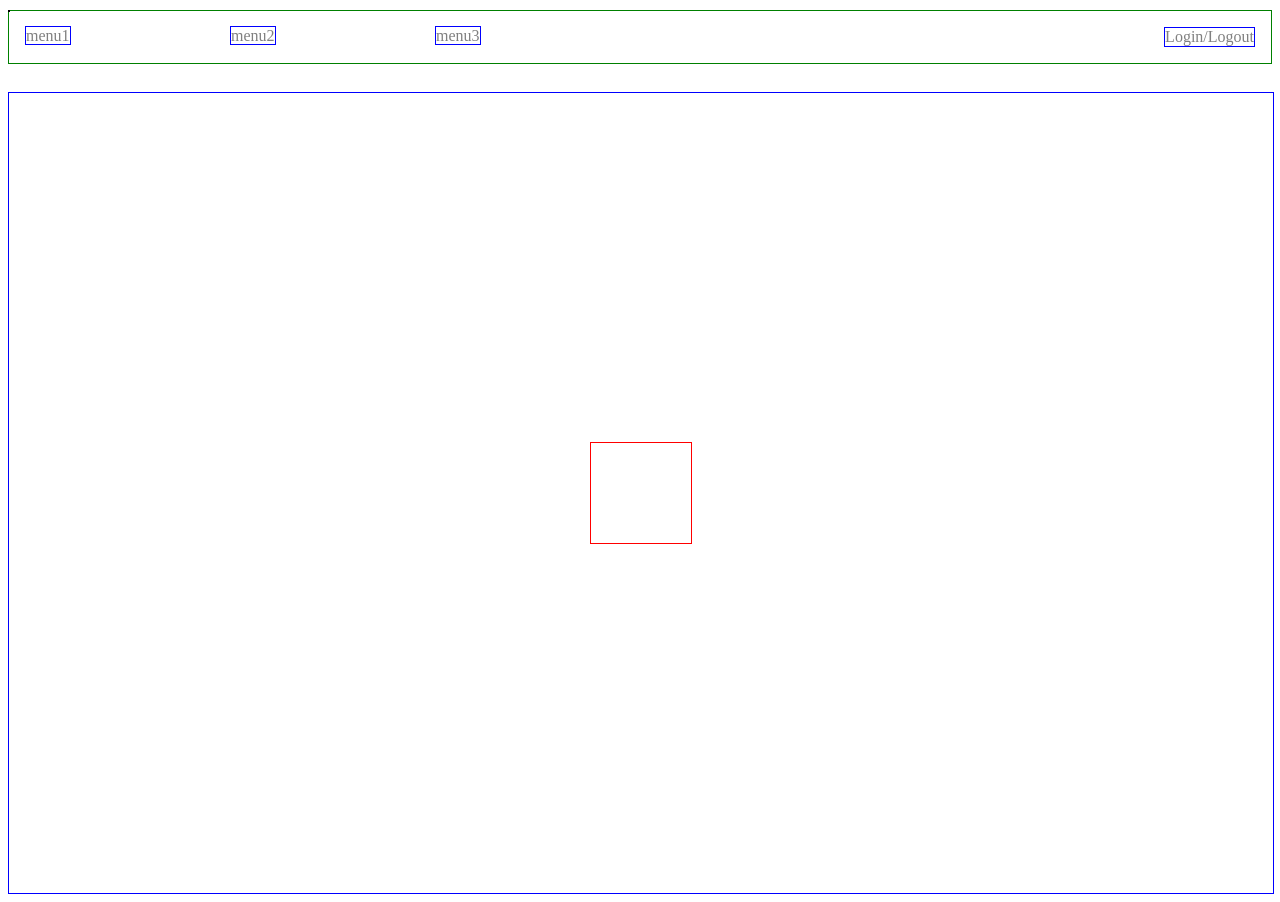
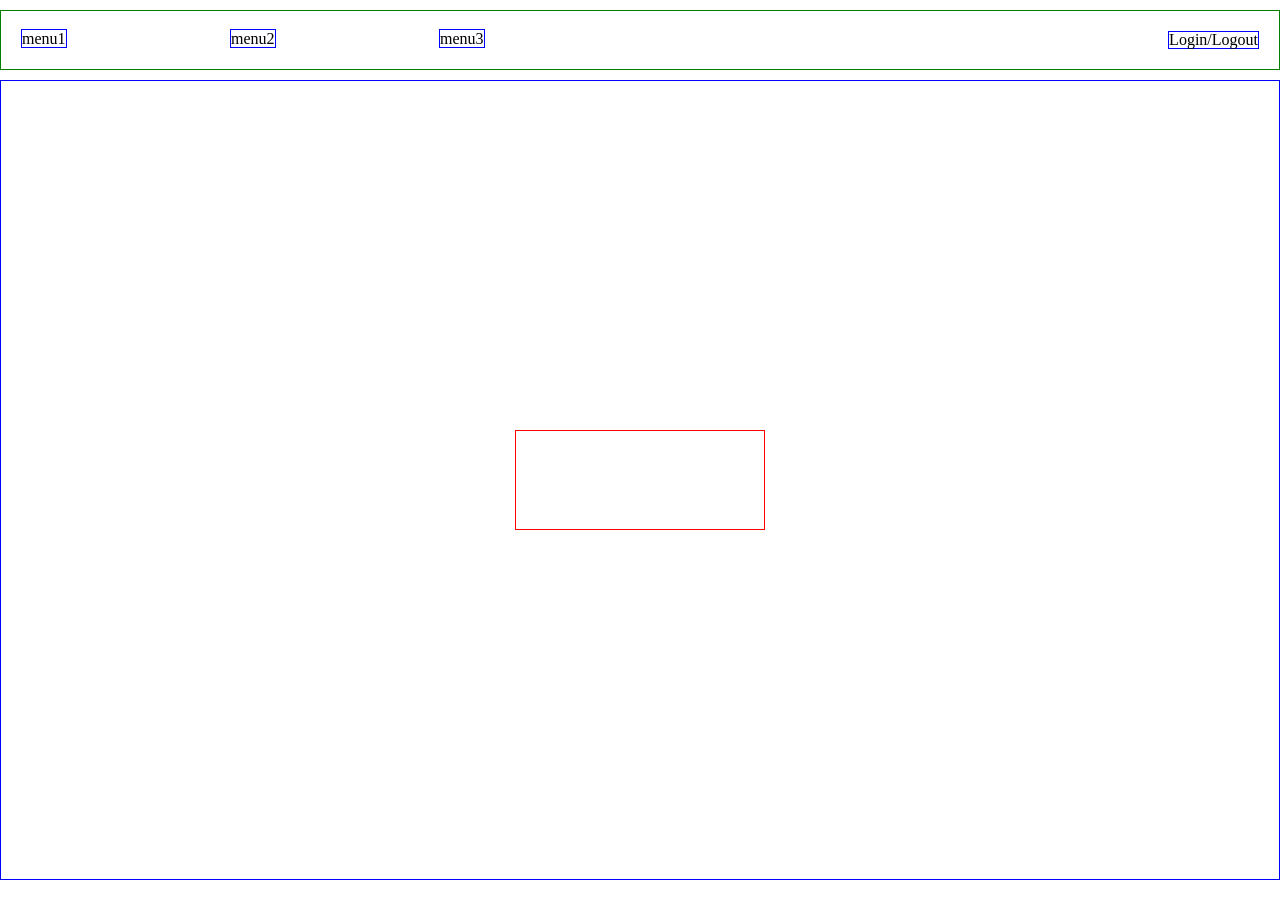
Before and after one commit to rlawksml/MRP, a React app: page / in a window 1280 px wide. After the commit the page ends 880 px from the top, so only its background shows below. Built offline with nearby package versions, Linux system fonts and the light colour scheme.

Commit message:
Second Grid Guide + Reset Style

```diff
--- a/src/app.jsx
+++ b/src/app.jsx
@@ -1,5 +1,12 @@
 import React from 'react';
-import ReactDom from 'react-dom';
 import Home from './pages/Home.jsx';
+import Navigation from './coponents/Navigation.jsx'
+import StyledGlobal from './styled/global.js'
 
-ReactDom.render(<Home />, document.querySelector('#root'));
+export default () => (
+    <>
+      <StyledGlobal />
+      <Navigation />
+      <Home />
+    </>
+  );
--- a/src/coponents/Navigation.jsx
+++ b/src/coponents/Navigation.jsx
@@ -5,20 +5,26 @@ import {Grid} from '@material-ui/core'
 export default () => {
   return (
       <NavBar>
-        <Grid container spacing={1}>
-            <Grid xs={2}><Menus>menu1</Menus></Grid>
-            <Grid xs={2}><Menus>menu2</Menus></Grid>
-            <Grid xs={2}><Menus>menu3</Menus></Grid>
-            <Grid xs={6}>
-                <Login>Login/Logout</Login></Grid>
+        <Grid container justify="flex-start" alignitems="center" spacing={2}>
+            <HamMenu item xs={2} sm={2} md={2} lg={2} xl={2}><Menus>menu1</Menus></HamMenu>
+            <Grid item xs={2} sm={2} md={2} lg={2} xl={2}><Menus>menu2</Menus></Grid>
+            <Grid item xs={2} sm={2} md={2} lg={2} xl={2}><Menus>menu3</Menus></Grid>
+            <Grid item xs={6} sm={6} md={6} lg={6} xl={6}><Login>Login/Logout</Login></Grid>
         </Grid>
     </NavBar>
   );
 };
 
+
+
+const HamMenu = styled(Grid)`
+  width:100%;
+  float:left;
+`;
+
 const Menus = styled.a`
     border: 1px solid blue;
-    color : gray;
+    color : black;
 `;
 
 const Login = styled.a`
@@ -26,12 +32,19 @@ const Login = styled.a`
     top : 0;
     right : 0;
     border: 1px solid blue;
-    color : gray;
+    color : black;
 `;
 
 const NavBar = styled.div`
+    width: 100%;
+    height: 60px;
+    overflow-x : hidden;
+    opacity: 1;
     border: 1px solid green;
     margin-top: 10px;
     margin-bottom: 10px;
     padding : 20px;
+    align-items:center;
+    justify-content:center;
+    display: flex;
 `;
--- /dev/null
+++ b/src/index.jsx
@@ -0,0 +1,5 @@
+import React from 'react';
+import ReactDom from 'react-dom';
+import App from './app.jsx'
+
+ReactDom.render(<App />, document.querySelector('#root'));
--- a/src/pages/Home.jsx
+++ b/src/pages/Home.jsx
@@ -1,15 +1,11 @@
 import React from 'react';
 import styled from 'styled-components';
-import Navigation from '../coponents/Navigation.jsx'
+// import Navigation from '../coponents/Navigation.jsx'
 import {Grid , container} from '@material-ui/core'
 
 export default () => {
   return (
     <>
-    <LeftNav>
-    </LeftNav>
-      <Navigation/>
-      <br/>
       <MainContainer>
         <Grid spacing={1} container  direction="row" justify="center" alignItems="center">
             <Logo></Logo>
@@ -18,6 +14,7 @@ export default () => {
     </>
   );
 };
+
 
 const MainContainer = styled.div`
   color: red;
@@ -33,12 +30,5 @@ const MainContainer = styled.div`
 const Logo = styled.div`
   border: 1px solid Red;
   height : 100px;
-  width: 100px;
+  width:250px;
 `;
-
-const LeftNav = styled.div`
-float : left;
-top : 0;
-left : 0;
-border: 1px solid black;
-`
--- /dev/null
+++ b/src/styled/global.js
@@ -0,0 +1,18 @@
+import { createGlobalStyle } from 'styled-components';
+import { reset } from 'styled-reset';
+
+export default createGlobalStyle`
+    ${reset};
+    a{
+        text-decoration:none;
+        color:inherit;
+     }
+    *{
+        box-sizing:border-box;
+     }
+    html {
+        overflow-x: hidden;
+        overflow-y: auto;
+        scroll-behavior: smooth;
+    }
+`;
--- a/webpack.config.js
+++ b/webpack.config.js
@@ -3,7 +3,7 @@ const htmlwebpackplugin = require('html-webpack-plugin');
 
 module.exports = {
   mode: 'development',
-  entry: { main: './src/app.jsx' },
+  entry: { main: './src/index.jsx' },
   module: {
     rules: [
       {
```
Also changed, not shown: 1 other file (tests, documents, lock files or other folders).
